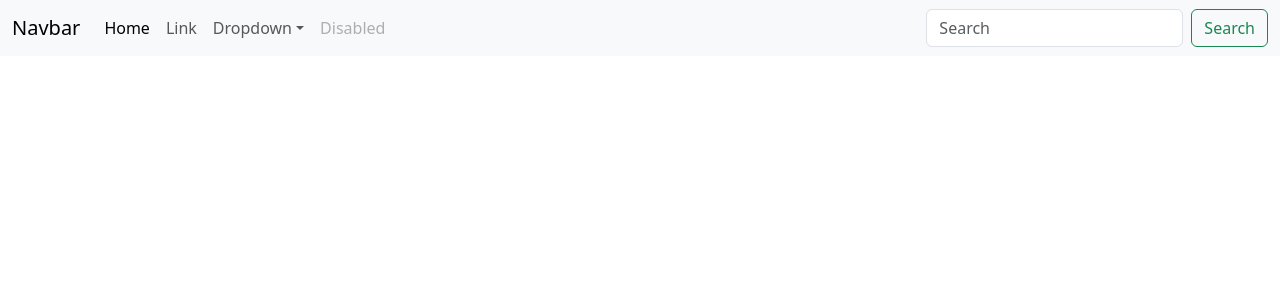
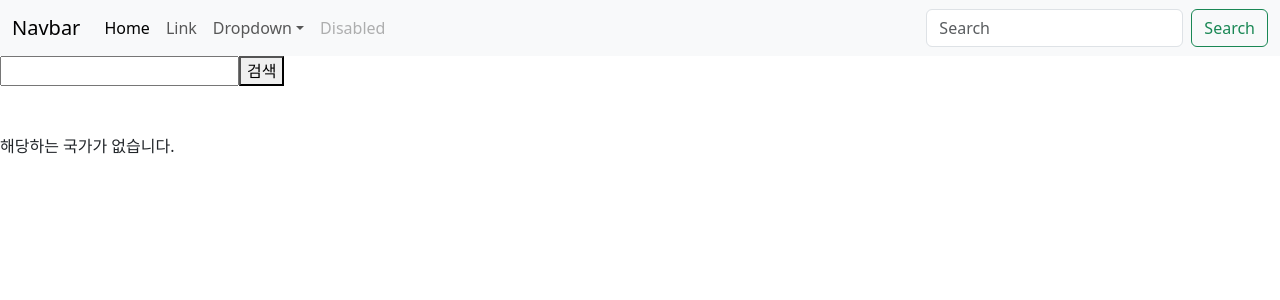
Before and after one commit to 0ddodd/test, a React (Vite) app in the folder frontend/: page / in a window 1280 px wide. Shown: the top 300 px of the page. Built offline with nearby package versions, Linux system fonts and the light colour scheme; no server answers.

Commit message:
search api

```diff
--- /dev/null
+++ b/frontend/src/components/searchForm.tsx
@@ -0,0 +1,31 @@
+import axios from 'axios';
+import React, { useState } from 'react'
+
+function searchForm({setInfoItem}) {
+
+    const [keyword, setKeyword] = useState("");
+
+    const handleSubmit = async () => {
+        try {
+            const resp = await axios.get(`${import.meta.env.VITE_API_BACKEND_URL}/contact/${keyword}`);
+            console.log(resp.data.msg);
+            setInfoItem(resp.data.items.item[0]);
+            setKeyword("");
+        } catch (err) {
+            console.error(err);
+        }
+    }
+
+    return (
+        <form className="mb-5" onSubmit={(e) => e.preventDefault()}>
+            <input
+                type="text"
+                value={keyword}
+                onChange={(e) => setKeyword(e.target.value)}
+            />
+            <button onClick={handleSubmit}>검색</button>
+        </form>
+    )
+}
+
+export default searchForm
--- a/frontend/src/views/mainPage.tsx
+++ b/frontend/src/views/mainPage.tsx
@@ -1,5 +1,5 @@
 import React, { useEffect, useState } from 'react'
-import InputForm from '../components/inputForm'
+import SearchForm from '../components/searchForm'
 import axios from 'axios';
 
 interface InfoItem {
@@ -16,31 +16,32 @@ function MainPage () {
     const [infoItem, setInfoItem] = useState<InfoItem | null>(null);
 
     useEffect(() => {
-        console.log(import.meta.env.VITE_API_BACKEND_URL)
-        getData();
+        // getData();
+        console.log(infoItem);
+
     }, []);
 
-    const getData = async () => {
-        // 실험용
-        try {
-            const res = await axios.get(`${import.meta.env.VITE_API_BACKEND_URL}/contact`);
-            console.log(res.data.msg);
-            setInfoItem(res.data.items.item[0]);
-        } catch (err) {
-            console.error(err);
-        }
-    }
+    useEffect(() => {
+        // getData();
+        console.log(infoItem);
+    }, [infoItem]);
 
     return (
         <div>
-            {infoItem && <div>
-                <h2>{infoItem.country_nm}</h2>
-                <img src={infoItem.flag_download_url} alt="country flag" />
-                <h3>{infoItem.country_eng_nm}</h3>
-                <div dangerouslySetInnerHTML={{ __html: infoItem.contact_remark }} />
-                <img src={infoItem.dang_map_download_url} alt="" />
-            </div>}
-            {/* <InputForm /> */}
+            <SearchForm setInfoItem={setInfoItem} />
+            <div>
+                {infoItem ?
+                    <>
+                        <h2>{infoItem.country_nm}</h2>
+                        <img src={infoItem.flag_download_url} alt="country flag" />
+                        <h3>{infoItem.country_eng_nm}</h3>
+                        <div dangerouslySetInnerHTML={{ __html: infoItem.contact_remark }} />
+                        <img src={infoItem.dang_map_download_url} alt="country map" />
+                    </>
+                :
+                    <p>해당하는 국가가 없습니다.</p>
+                }
+            </div>
         </div>
     )
 }
```
